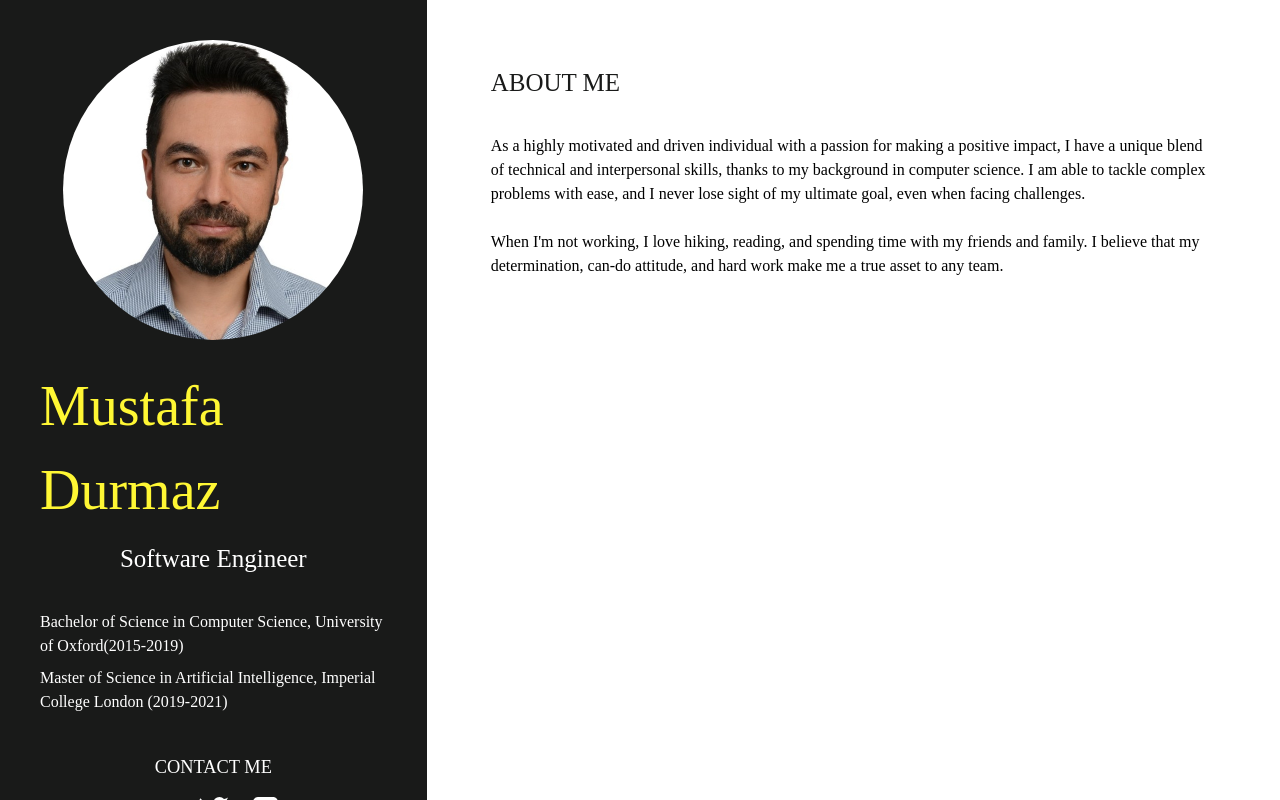
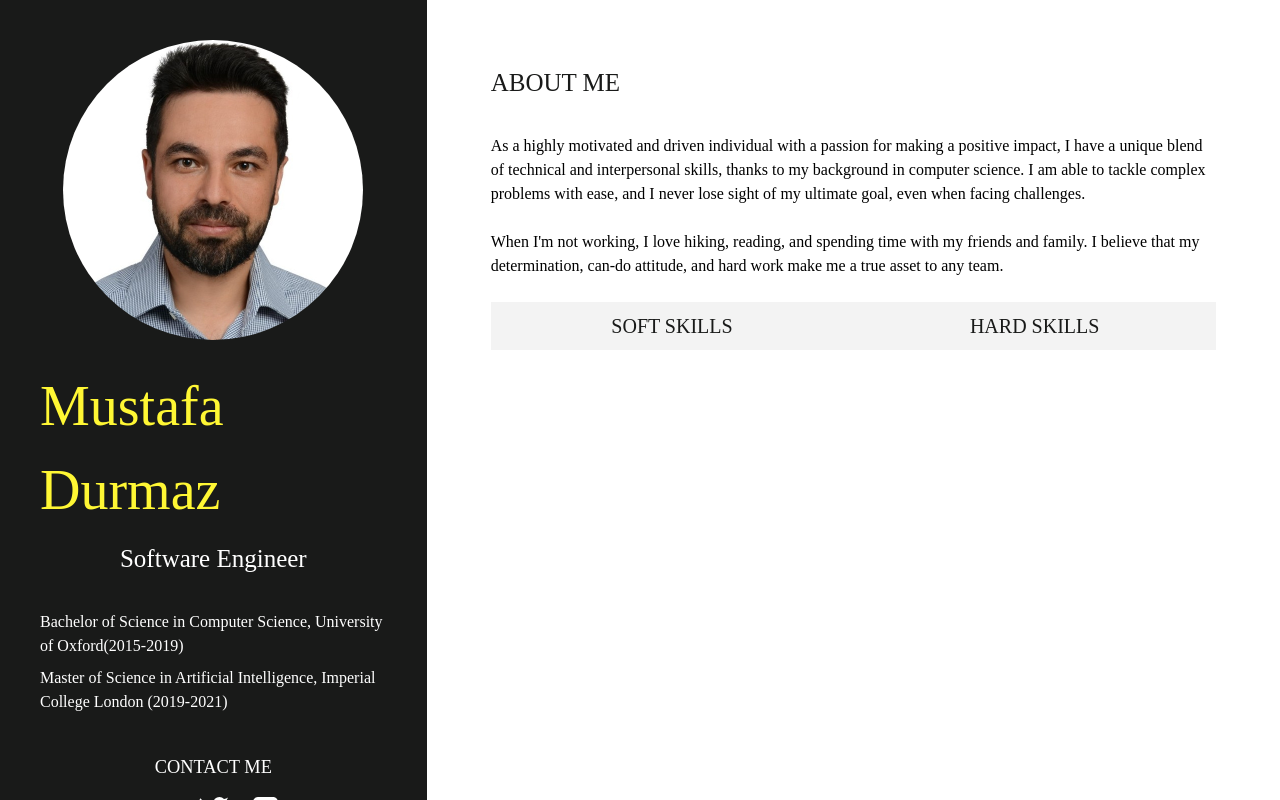
Before and after one commit to mustafadurmaz/Nextjs-Resume-App, a Next.js app: page / in a window 1280 px wide. Built offline with nearby package versions, Linux system fonts and the light colour scheme.

Commit message:
Skills page created

```diff
--- a/app/component/about-me.jsx
+++ b/app/component/about-me.jsx
@@ -1,4 +1,5 @@
 import React from "react";
+import Skills from "./skills";
 
 const AboutMe = ({ data }) => {
   const { title, body } = data;
@@ -8,6 +9,7 @@ const AboutMe = ({ data }) => {
       {body?.map((item,index) => (
         <p key={index} className="mb-6">{item}</p>
       ))}
+      <Skills />
     </section>
   );
 };
--- /dev/null
+++ b/app/component/skills.jsx
@@ -0,0 +1,12 @@
+import React from 'react'
+
+const Skills = () => {
+  return (
+    <div className='flex'>
+        <button type='button' className='w-1/2 h-12 bg-grey text-black font-display uppercase text-xl'>Soft Skills</button>
+        <button type='button' className='w-1/2 h-12 bg-grey text-black font-display uppercase text-xl'>Hard Skills</button>
+    </div>
+  )
+}
+
+export default Skills
```
